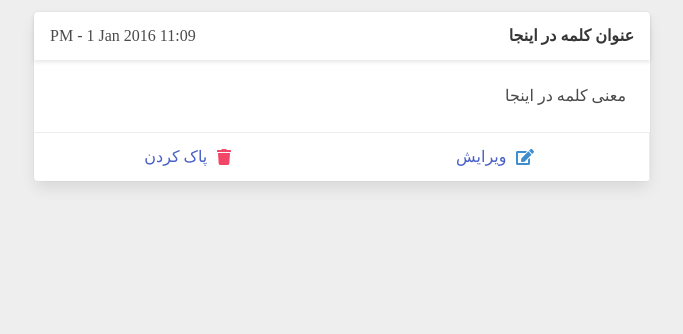
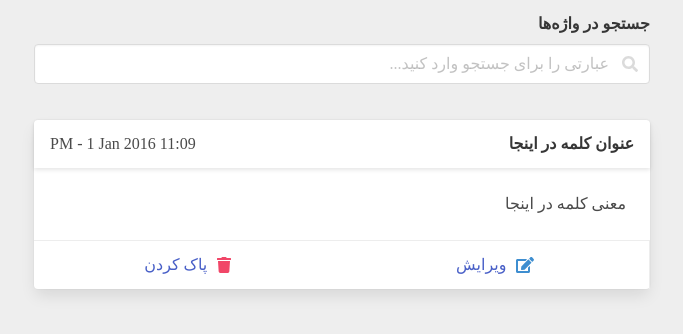
Before and after one commit to amiryxe/vanilla-js-glossary, a website built with webpack: page public/index.html in a window 1280 px wide. Shown: the whole page, without its empty margins (298-981 px from the left). Built offline with nearby package versions, Linux system fonts and the light colour scheme; a web font is replaced by a local one.

Commit message:
search box

```diff
--- a/public/index.html
+++ b/public/index.html
@@ -7,6 +7,22 @@
   </head>
   <body>
     <div class="container column is-half is-offset-one-quarter">
+      <div class="field">
+        <label class="label">جستجو در واژه‌ها</label>
+        <div class="control has-icons-left has-icons-right">
+          <input
+            class="input"
+            type="text"
+            placeholder="عبارتی را برای جستجو وارد کنید..."
+          />
+          <span class="icon is-small is-right">
+            <i class="fas fa-search"></i>
+          </span>
+        </div>
+      </div>
+
+      <br />
+
       <div class="card">
         <header class="card-header">
           <p class="card-header-title">
--- a/src/styles/main.scss
+++ b/src/styles/main.scss
@@ -2,6 +2,7 @@ html {
   background: #eee;
 }
 
-body {
+body,
+input {
   font-family: 'Vazir';
 }
```
